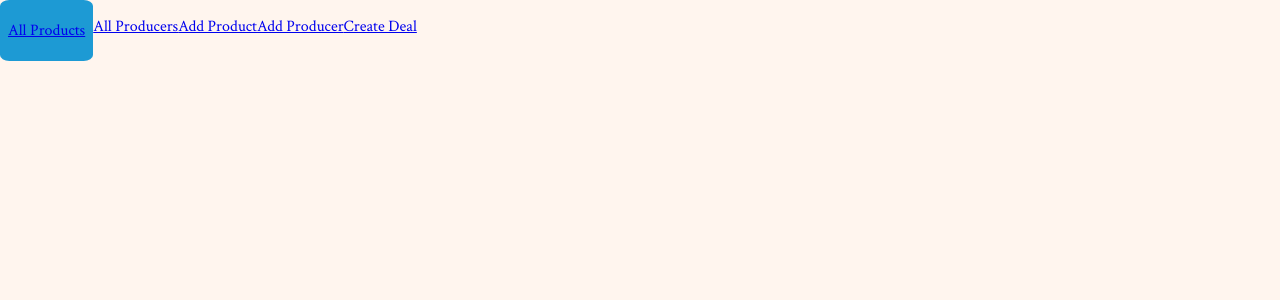
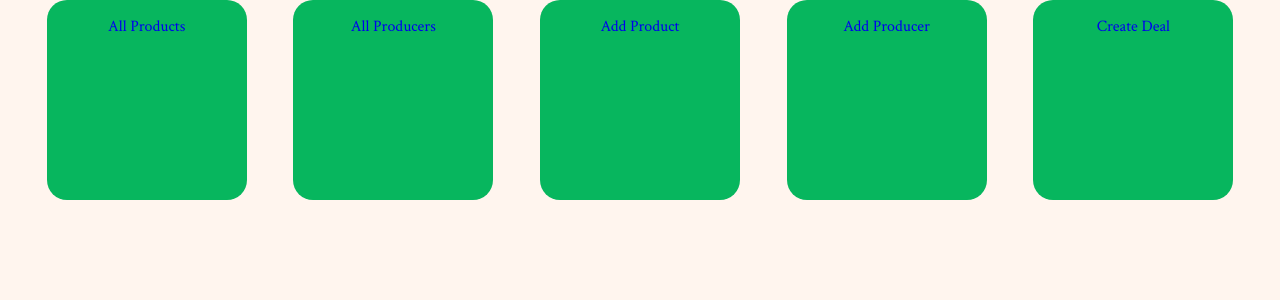
Before and after one commit to duncancryan/wine_shop_project, a Flask app: page / in a window 1280 px wide. Shown: the part 84-384 px from the top of the page. Run offline with Flask 2, Linux system fonts and the light colour scheme.

Commit message:
cannot get landing page looking decent, time to pack it in

```diff
--- a/static/buttons.css
+++ b/static/buttons.css
@@ -25,12 +25,3 @@
   .btn--wrapper {
     margin: 0px 0px 0px 0px;
   }
-
-  .btn--link:hover {
-    background-color: rgb(29, 154, 212);
-  }
-
-  .btn--link {
-    background-color: rgb(29, 154, 212);
-    color: ;
-  }
--- a/static/main.css
+++ b/static/main.css
@@ -59,7 +59,7 @@ header > nav > ul > li {
 
 .filter-bar {
     grid-area: sidebar;
-    margin-top: 10px;
+    margin: 5px 10px;
 }
 
 .item-list {
@@ -74,4 +74,30 @@ h2 {
 #home-nav {
     display: flex;
     flex-flow: row wrap;
+    justify-content: space-evenly;
+    align-items: center;
+    align-content: space-around;
 }
+
+.nav-buttons {
+    width: 200px;
+    height: 200px;
+    flex-grow: 50%;
+    background: rgb(7, 182, 94);
+    color: rgb(255, 255, 255);
+    border-radius: 10%;
+}
+
+.nav-buttons > a > div > p {
+    text-align: center;
+    vertical-align: middle;
+}
+
+.nav-buttons > a > div {
+    vertical-align: middle;
+}
+
+.nav-buttons > a {
+    text-decoration: none;
+    vertical-align: middle;
+}
--- a/templates/index.html
+++ b/templates/index.html
@@ -2,36 +2,36 @@
 {% block content %}
 
 <main>
-    <div class="nav-buttons" id="home-nav">
-        <section class="btn btn--link">
+    <div id="home-nav">
+        <section class="nav-buttons">
             <a href="/products">
                 <div>
                     <p>All Products</p>
                 </div>
             </a>
         </section>
-        <section>
+        <section class="nav-buttons">
             <a href="/producers">
                 <div>
                     <p>All Producers</p>
                 </div>
             </a>
         </section>
-        <section>
+        <section class="nav-buttons">
             <a href="/products/new">
                 <div>
                     <p>Add Product</p>
                 </div>
             </a>
         </section>
-        <section>
+        <section class="nav-buttons">
             <a href="/producers/new">
                 <div>
                     <p>Add Producer</p>
                 </div>
             </a>
         </section>
-        <section>
+        <section class="nav-buttons">
             <a href="/">
                 <div>
                     <p>Create Deal</p>
```
